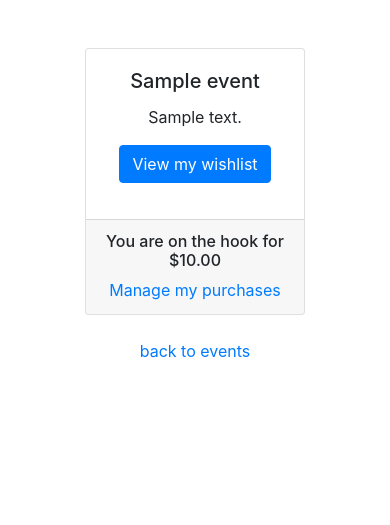
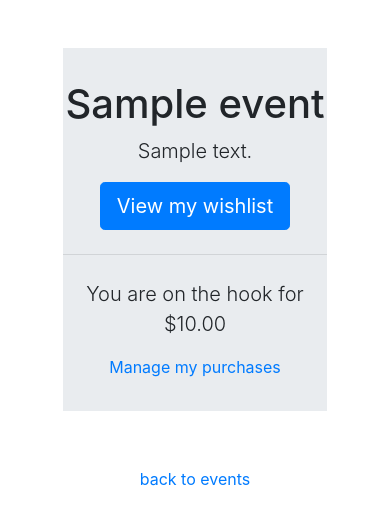
Before and after one commit to jordacai/gifted, a Flask app: page /events/1 in a window 390 px wide. Shown: the part 58-583 px from the top of the page. Run offline with Flask 2, Linux system fonts and the light colour scheme; the visitor is signed in with stand-in values (Sample User, id 1); tables that the repository leaves empty hold one stand-in row (values such as "Sample post"); parts of the project's set-up code (start-up, migrations or seed data) failed here and were passed over; some libraries are stand-ins or nearby versions.

Commit message:
Big UI change with a mobile-first approach.
> Now using cards instead of a tables for interacting with wishlists.
> Pulled out progress calculations into dedicated methods.

```diff
--- a/gifted/main/routes.py
+++ b/gifted/main/routes.py
@@ -6,7 +6,7 @@ from werkzeug import security
 from werkzeug.utils import redirect
 
 from gifted import login_required, validate, db
-from gifted.models import User, Invite, Event, Item, Transaction, Pair
+from gifted.models import User, Invite, Event, Item, Transaction
 
 main = Blueprint('main', __name__,
                  template_folder='templates',
@@ -95,26 +95,13 @@ def register():
 @main.route('/events/<event_id>')
 def event(event_id):
     event = Event.query.get(event_id)
-    user_total_result = Item.query.with_entities(Item.user_id, func.sum(Item.price).label('total')) \
-        .filter_by(event_id=event_id).group_by(Item.user_id).all()
-    progress = {}
-    for row in user_total_result:
-        user_id = row[0]
-        total = row[1]
-        user_purchased_result = Item.query.with_entities(func.sum(Item.price).label('purchased'))\
-            .filter_by(event_id=event_id, user_id=user_id, is_purchased=1).group_by(Item.user_id).first()
-        if user_purchased_result is None:
-            progress[user_id] = {'purchased': '0', 'total': str(total), 'percent': '0'}
-        else:
-            purchased = user_purchased_result[0]
-            percent = purchased / total * 100
-            progress[user_id] = {'purchased': str(purchased), 'total': str(total), 'percent': str(percent)}
-
     user = User.query.get(session['user_id'])
     transactions = Transaction.query.filter_by(event_id=event_id, gifter_id=user.id).all()
     liability = 0
     for transaction in transactions:
         liability = liability + transaction.item.price
+
+    progress = get_event_progress(event_id)
     return render_template('event.html', event=event, progress=progress, logged_in_user=user,
                            liability="{:.2f}".format(liability))
 
@@ -138,11 +125,9 @@ def wishlist(event_id, user_id):
     event = Event.query.get(event_id)
     user = User.query.get(user_id)
     items = Item.query.filter_by(event_id=event_id, user_id=user_id).all()
-    total = Item.query.with_entities(func.sum(Item.price).label('total')) \
-        .filter_by(event_id=event_id, user_id=user_id).scalar()
-    me = User.query.get(session['user_id'])
-    my_transactions = Transaction.query.filter_by(event_id=event_id, gifter_id=me.id).all()
-    return render_template('wishlist.html', event=event, user=user, wishlist=items, total=total,
+    my_transactions = Transaction.query.filter_by(event_id=event_id, gifter_id=session['user_id']).all()
+    progress = get_wishlist_progress(event_id, user_id)
+    return render_template('wishlist.html', event=event, user=user, wishlist=items, progress=progress,
                            my_transactions=my_transactions)
 
 
@@ -212,7 +197,6 @@ def logout():
     return redirect(url_for('main.login'))
 
 
-# todo: move all this stuff
 @main.app_template_filter('pretty_boolean')
 def pretty_boolean(i):
     return True if i == 1 else False
@@ -228,3 +212,39 @@ def is_expired(expires_on):
 def is_active(starts_on, ends_on):
     now = datetime.now()
     return True if starts_on < now < ends_on else False
+
+
+def get_event_progress(event_id):
+    progress = {}
+    user_total_result = Item.query.with_entities(Item.user_id, func.sum(Item.price).label('total')) \
+        .filter_by(event_id=event_id).group_by(Item.user_id).all()
+    for row in user_total_result:
+        user_id = row[0]
+        total = row[1]
+        user_purchased_result = Item.query.with_entities(func.sum(Item.price).label('purchased')) \
+            .filter_by(event_id=event_id, user_id=user_id, is_purchased=1).group_by(Item.user_id).first()
+        if user_purchased_result is None:
+            progress[user_id] = {'purchased': '0', 'total': str(total), 'percent': '0'}
+        else:
+            purchased = user_purchased_result[0]
+            percent = purchased / total * 100
+            progress[user_id] = {'purchased': str(purchased), 'total': str(total), 'percent': str(percent)}
+    return progress
+
+
+def get_wishlist_progress(event_id, user_id):
+    user_total_result = Item.query.with_entities(Item.user_id, func.sum(Item.price).label('total')) \
+        .filter_by(event_id=event_id, user_id=user_id).group_by(Item.user_id).first()
+    user_purchased_result = Item.query.with_entities(func.sum(Item.price).label('purchased')) \
+        .filter_by(event_id=event_id, user_id=user_id, is_purchased=1).group_by(Item.user_id).first()
+    if user_total_result is None:
+        total = 0
+    else:
+        total = user_total_result.total
+    if user_purchased_result is None:
+        progress = {'purchased': '0', 'total': str(total), 'percent': '0'}
+    else:
+        purchased = user_purchased_result[0]
+        percent = purchased / total * 100
+        progress = {'purchased': str(purchased), 'total': str(total), 'percent': str(percent)}
+    return progress
--- a/gifted/main/templates/event.html
+++ b/gifted/main/templates/event.html
@@ -11,28 +11,32 @@ event
 {% endblock %}
 
 {% block main %}
-<div class="container-fluid">
-    <div class="row">
-        <div class="card text-center w-75 mx-auto mb-4">
-            <div class="card-body">
-                <h5 class="card-title">{{ event.title }}</h5>
-                <p class="card-text">{{ event.description }}</p>
-                <a href="/events/{{ event.id }}/wishlists/{{ session['user_id'] }}" class="btn btn-primary mb-3">View my wishlist</a>
-            </div>
-            <div class="card-footer">
-                <h6>You are on the hook for ${{ liability }}</h6>
+<div class="container">
+    <div class="jumbotron jumbotron-fluid">
+        <h1>{{ event.title }}</h1>
+        <p class="lead">{{ event.description }}</p>
+        <p class="lead">
+            <a class="btn btn-primary btn-lg" href="/events/{{ event.id }}/wishlists/{{ session['user_id'] }}"
+               role="button">View my wishlist</a>
+        </p>
+        <hr class="my-4">
+        <p class="lead">You are on the hook for ${{ liability }}</p>
         <a href="/events/{{ event.id }}/purchases/{{ session['user_id'] }}">Manage my purchases</a>
     </div>
-        </div>
-    </div>
 
+    <div class="card-columns">
         {% for user in event.users %}
         {% if user.id != logged_in_user.id %}
         {% if user.id == logged_in_user.pair.giftee_id %}
-                <div class="card border-primary mb-3" style="width: 18rem;">
+        <div class="card border-primary">
             <div class="card-header"><strong>This is your person!</strong></div>
             <div class="card-body">
                 <h5 class="card-title text-primary">{{ user.first_name }}</h5>
+        {% else %}
+        <div class="card">
+            <div class="card-body">
+                <h5 class="card-title">{{ user.first_name }}</h5>
+        {% endif %}
                 {% if progress.get(user.id).percent == '100' %}
                 <p>wishlist is complete!</p>
                 {% elif progress.get(user.id) is none %}
@@ -42,32 +46,17 @@ event
                 {% endif %}
                 <div class="progress mb-3">
                     <div class="progress-bar progress-bar-striped bg-success" role="progressbar"
-                                   style="width: {{ progress.get(user.id).percent }}%" aria-valuenow="{{ progress.get(user.id).percent }}" aria-valuemin="0" aria-valuemax="100"></div>
+                         style="width: {{ progress.get(user.id).percent }}%"
+                         aria-valuenow="{{ progress.get(user.id).percent }}" aria-valuemin="0"
+                         aria-valuemax="100">
+                    </div>
                 </div>
                 <a href="/events/{{ event.id }}/wishlists/{{ user.id }}" class="btn btn-primary">View wishlist</a>
             </div>
         </div>
-            {% else %}
-                <div class="card mb-3" style="width: 18rem;">
-                    <div class="card-body">
-                        <h5 class="card-title">{{ user.first_name }}</h5>
-                        {% if progress.get(user.id).percent == '100' %}
-                            <p>wishlist is complete!</p>
-                        {% elif progress.get(user.id) is none %}
-                            <p>wishlist is not started</p>
-                        {% else %}
-                            <p>wishlist total is ${{ progress.get(user.id).total }}</p>
-                        {% endif %}
-                            <div class="progress mb-3">
-                                <div class="progress-bar progress-bar-striped bg-success" role="progressbar"
-                                   style="width: {{ progress.get(user.id).percent }}%" aria-valuenow="{{ progress.get(user.id).percent }}" aria-valuemin="0" aria-valuemax="100"></div>
-                            </div>
-                        <a href="/events/{{ event.id }}/wishlists/{{ user.id }}" class="btn btn-secondary">View wishlist</a>
-                    </div>
-                </div>
-            {% endif %}
         {% endif %}
         {% endfor %}
+    </div>
 </div>
 {% endblock %}
 {% block bot_nav %}
--- a/gifted/static/styles.css
+++ b/gifted/static/styles.css
@@ -45,3 +45,28 @@ main tfoot
    white-space: nowrap;
    max-width: 100%;
 }
+
+.card-columns {
+    display: inline-block;
+}
+
+@media (max-width: 700px) {
+    .card-columns {
+        column-count: 1;
+    }
+}
+@media (min-width: 700px) {
+    .card-columns {
+        column-count: 2;
+    }
+}
+@media (min-width: 1000px) {
+    .card-columns {
+        column-count: 3;
+    }
+}
+@media (min-width: 1400px) {
+    .card-columns {
+        column-count: 4;
+    }
+}
```
Lines whose indentation alone changed are shown as unchanged.
